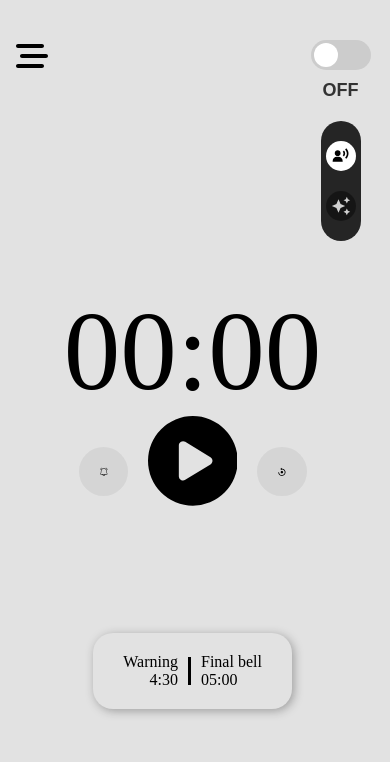
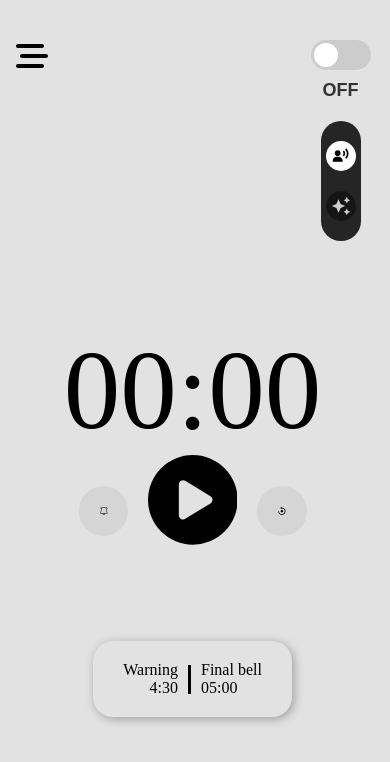
Before and after one commit to AnasbinKabeer/rend-timer25, a React (Vite) app: page / in a window 390 px wide. Shown: the top 762 px of the page. Built offline with nearby package versions, Linux system fonts and the light colour scheme.

Commit message:
responsive 2

```diff
--- a/src/components/TimerScreen/TimerScreen.css
+++ b/src/components/TimerScreen/TimerScreen.css
@@ -338,10 +338,10 @@ margin-right: 30px;
         gap: 20px;
     }
     .timer_main_contents{
-
+padding-top: 200px;
         justify-content: center;
         width: 100%;
-        height: 75vh;
+        height: 76vh;
     }
 
     .timer_display_board{
```
